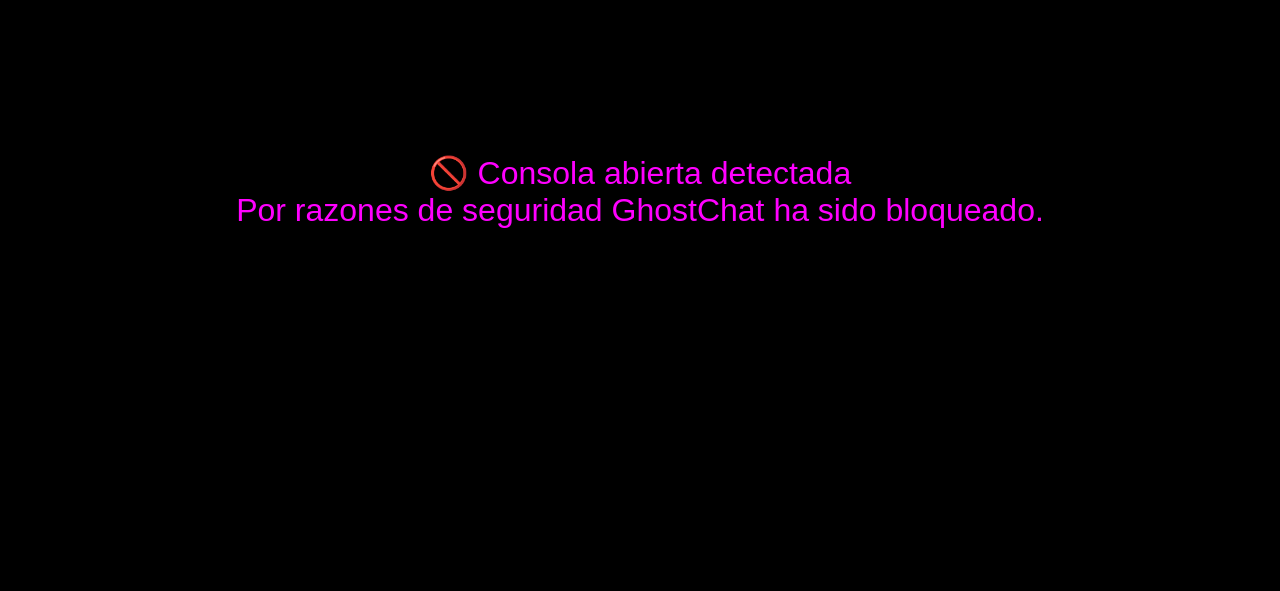
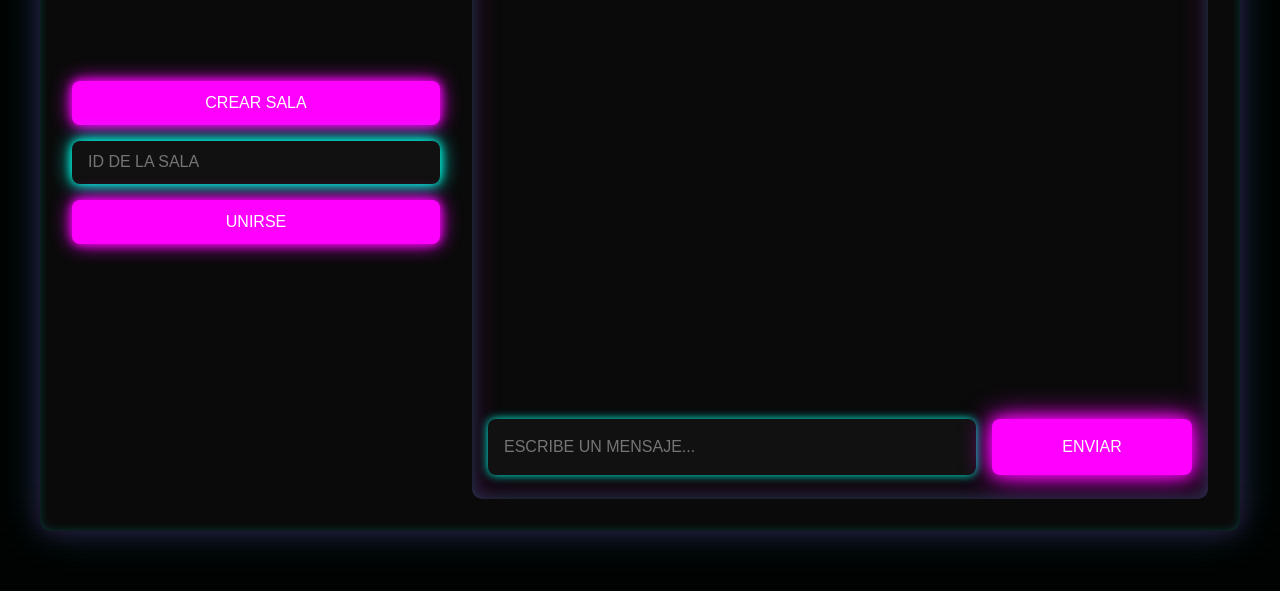
Before and after one commit to KAAL-38583/ghostchat, a website: page public/index.html in a window 1280 px wide. Shown: the part 209-800 px from the top of the page. Drawn offline with nearby package versions, Linux system fonts and the light colour scheme; no server answers.

Commit message:
Add files via upload

```diff
--- a/public/index.html
+++ b/public/index.html
@@ -2,7 +2,7 @@
 <html lang="es">
 <head>
   <meta charset="UTF-8" />
-  <meta name="viewport" content="width=1024"/> <!-- Fuerza modo escritorio -->
+  <meta name="viewport" content="width=1024"/>
   <title>GhostChat</title>
   <link rel="stylesheet" href="style.css">
   <link rel="preconnect" href="https://fonts.googleapis.com">
@@ -22,33 +22,9 @@
     #room-info {
       user-select: text !important;
     }
-
-    #console-warning {
-      display: none;
-      position: fixed;
-      top: 0;
-      left: 0;
-      z-index: 99999;
-      width: 100%;
-      height: 100%;
-      background: black;
-      color: #ff00ff;
-      font-size: 2rem;
-      font-family: "Bebas Neue", sans-serif;
-      display: flex;
-      align-items: center;
-      justify-content: center;
-      flex-direction: column;
-      text-align: center;
-    }
   </style>
 </head>
 <body oncontextmenu="return false" ondragstart="return false">
-  <div id="console-warning">
-    🚫 Consola abierta detectada<br/>
-    Por razones de seguridad GhostChat ha sido bloqueado.
-  </div>
-
   <div id="app">
     <div class="sidebar">
       <h1>G H O S T C H A T</h1>
@@ -64,7 +40,6 @@
     <div class="chat-area">
       <div id="chat" style="display: none; flex: 1; display: flex; flex-direction: column; height: 100%;">
         <div id="messages" style="flex: 1; overflow-y: auto; padding: 1rem; display: flex; flex-direction: column; gap: 0.5rem;"></div>
-
         <div class="message-input" style="display: flex; gap: 1rem; padding: 1rem; align-items: center;">
           <input id="msgInput" class="neon-input" placeholder="ESCRIBE UN MENSAJE..." autocomplete="off"
             style="flex: 1; height: 3.5rem; padding: 0 1rem; border-radius: 8px;" />
@@ -81,20 +56,7 @@
   <script src="https://cdnjs.cloudflare.com/ajax/libs/crypto-js/4.1.1/crypto-js.min.js"></script>
   <script src="/socket.io/socket.io.js"></script>
   <script>
-    (function () {
-      let shown = false;
-      const element = new Image();
-      Object.defineProperty(element, 'id', {
-        get: function () {
-          if (!shown) {
-            document.getElementById('console-warning').style.display = 'flex';
-            shown = true;
-          }
-        }
-      });
-      console.log('%c', element);
-    })();
-
+    // 🔐 Bloqueo combinaciones peligrosas
     document.addEventListener('keydown', e => {
       const keys = ['F12', 'F5'];
       if (keys.includes(e.key) || (e.ctrlKey && ['u', 's', 'S', 'U', 'c', 'C', 'r', 'R'].includes(e.key))) {
@@ -116,13 +78,13 @@
         overlay.style.zIndex = '9999';
         document.body.appendChild(overlay);
         setTimeout(() => {
-        document.body.removeChild(overlay);
-        socket.emit('screenshot-detected');
+          document.body.removeChild(overlay);
+          alert('CAPTURA DE PANTALLA BLOQUEADA. SALA ELIMINADA.');
+          socket.emit('screenshot-detected');
         }, 700);
       }
     });
 
-    // === APP ===
     const socket = io();
     const createBtn = document.getElementById('createBtn');
     const joinBtn = document.getElementById('joinBtn');
@@ -189,7 +151,6 @@
       });
     };
 
-    // 🔐 Cifrado E2E
     function getEncryptionKey(roomId) {
       return CryptoJS.SHA256(roomId).toString().substring(0, 32);
     }
```
